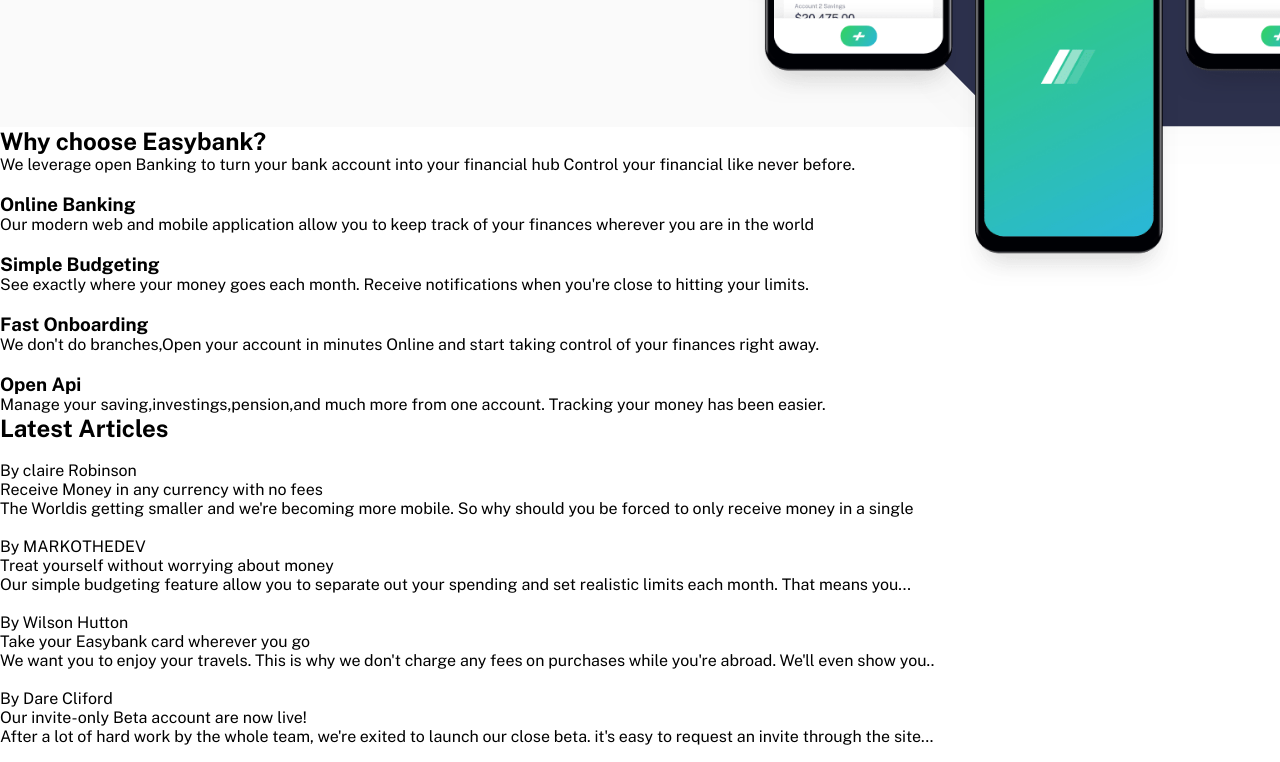
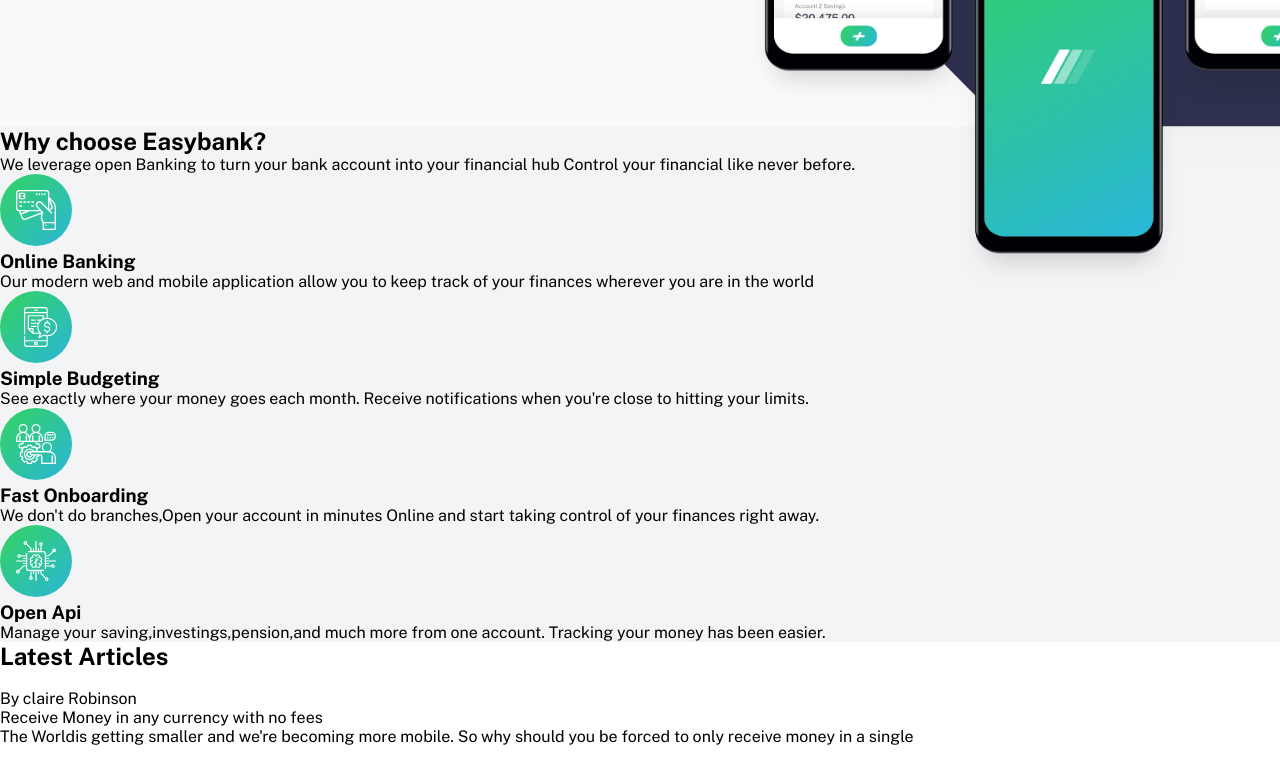
Before and after one commit to MARKOTHEDEV/easy-banking-landingPage, a plain HTML site: page index.html in a window 1280 px wide. Shown: the part 480-1242 px from the top of the page. Drawn offline with nearby package versions, Linux system fonts and the light colour scheme.

Commit message:
reagrange html and added some new files -- so i can continue witht the next secion

```diff
--- a/index.html
+++ b/index.html
@@ -67,7 +67,9 @@
         <!-- end of hero-section -->
       </div>
 
-        <!-- start of why_choose -->
+      <!-- start of main_content -->
+      <section class="main_content">
+                <!-- start of why_choose -->
         <section class="why_choose">
             <!-- start of why_choose__intro -->
             <div class="why_choose__intro">
@@ -83,7 +85,7 @@
             <div class="why_choose___grid">
                     <!-- start of why_choose_box -->
                 <div class="why_choose_box">
-                    <img src="" alt="">
+                    <img src="./images/icon-online.svg" alt="">
                     <h3>Online Banking</h3>
                     <p>
                         Our modern web and mobile application allow
@@ -96,7 +98,7 @@
 
                      <!-- start of why_choose_box -->
                 <div class="why_choose_box">
-                    <img src="" alt="">
+                    <img src="./images/icon-budgeting.svg" alt="">
                     <h3>Simple Budgeting</h3>
                     <p>
                         See exactly where your money goes each month. Receive notifications
@@ -108,7 +110,7 @@
 
                      <!-- start of why_choose_box -->
                      <div class="why_choose_box">
-                        <img src="" alt="">
+                        <img src="./images/icon-onboarding.svg" alt="">
                         <h3>Fast Onboarding</h3>
                         <p>
                             We don't do branches,Open your account in minutes Online and start
@@ -120,7 +122,7 @@
 
                      <!-- start of why_choose_box -->
                      <div class="why_choose_box">
-                        <img src="" alt="">
+                        <img src="./images/icon-api.svg" alt="">
                         <h3>Open Api</h3>
                         <p>
                             Manage your saving,investings,pension,and much more from one
@@ -173,8 +175,8 @@
                 <!-- end of article -->
 
 
-                      <!-- start of article -->
-                      <div class="article">
+                        <!-- start of article -->
+                        <div class="article">
                         <img src="" alt="">
 
                         <div class="article_content">
@@ -209,6 +211,9 @@
 
             </section>
         <!-- end of  Latest articles section -->
+
+      </section>
+      <!-- end of main_content -->
 
 
 
--- a/scss/main.scss
+++ b/scss/main.scss
@@ -33,6 +33,12 @@ body{
         hsl(136, 65%, 51%) 9%,
         hsl(192, 70%, 51%) 70%
     );
+    opacity: 1;
+    transition: opacity .2s ease-in-out;
+    // on hover on the buttons
+    &:hover{
+        opacity: 0.6;
+    }
 
 }
 
@@ -202,6 +208,17 @@ nav{
        z-index: 90;
     }
 }
+
+.why_choose{
+    // border: 1px solid yellowgreen;
+    background-color: hsl(220, 16%, 96%);
+
+    .why_choose__intro{
+
+    }
+}
+
+
 // end of the hero section
 @media screen and (min-width:370px) {
     .hero-section__bigPhoneImage_container{
```
Also changed, not shown: css/main.css, images/icon-api.svg (added), images/icon-budgeting.svg (added), images/icon-onboarding.svg (added), images/icon-online.svg (added).
